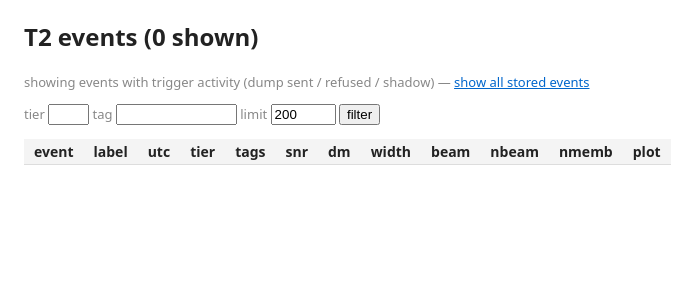
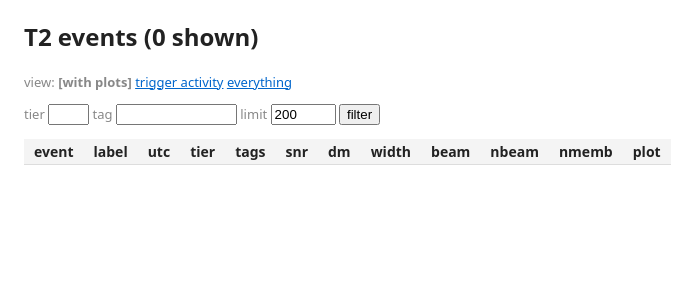
Before and after one commit to Coherent-All-Sky-Monitor/casm_t3, a FastAPI app: a page that uses casm_t3/web/templates/index.html in a window 1280 px wide. Shown: the part 46-346 px from the top of the page, without its empty margins (0-700 px from the left). Run offline with FastAPI, Linux system fonts and the light colour scheme; data that the repository does not hold is empty.

Commit message:
web: plots/triggered/all view toggle on events table

```diff
--- a/casm_t3/web/app.py
+++ b/casm_t3/web/app.py
@@ -73,6 +73,8 @@ def index(request: Request, tier: str = "", tag: str = "", limit: int = 200,
     labels = {r["name"]: r["label"] for r in
               q("SELECT name, label FROM labels GROUP BY name HAVING max(id)")}
     plots = {p.name for p in CANDIDATES_DIR.iterdir()} if CANDIDATES_DIR.exists() else set()
+    if view == "plots":
+        rows = [r for r in rows if r["name"] in plots]
     return templates.TemplateResponse(request, "index.html", dict(
         rows=rows, labels=labels, plots=plots, tier=tier, tag=tag, limit=limit,
         view=view))
--- a/casm_t3/web/templates/index.html
+++ b/casm_t3/web/templates/index.html
@@ -1,8 +1,9 @@
 {% extends "base.html" %}{% block content %}
 <h2>T2 events ({{ rows|length }} shown)</h2>
-<p class="muted">{% if view == 'all' %}showing ALL stored events (incl. untriggered RFI tiers) —
-<a href="/">show triggered only</a>{% else %}showing events with trigger activity (dump sent / refused / shadow) —
-<a href="/?view=all">show all stored events</a>{% endif %}</p>
+<p class="muted">view:
+{% for v, label in [('plots', 'with plots'), ('triggered', 'trigger activity'), ('all', 'everything')] %}
+{% if view == v %}<b>[{{ label }}]</b>{% else %}<a href="/?view={{ v }}">{{ label }}</a>{% endif %}
+{% endfor %}</p>
 <form class="muted">tier <input name="tier" value="{{ tier }}" size="2">
  tag <input name="tag" value="{{ tag }}" size="12"> limit <input name="limit" value="{{ limit }}" size="5">
  <button>filter</button></form>
```
